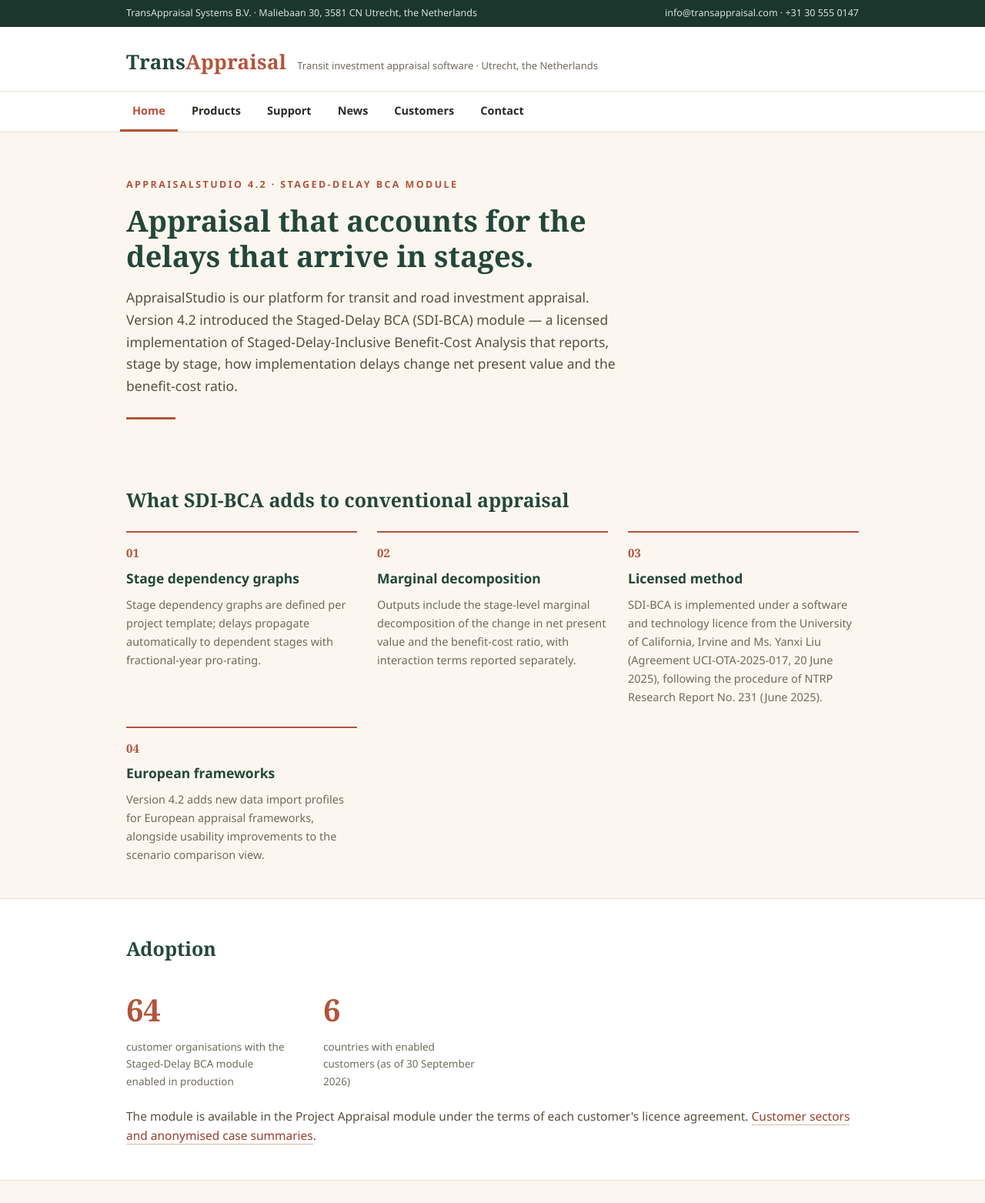
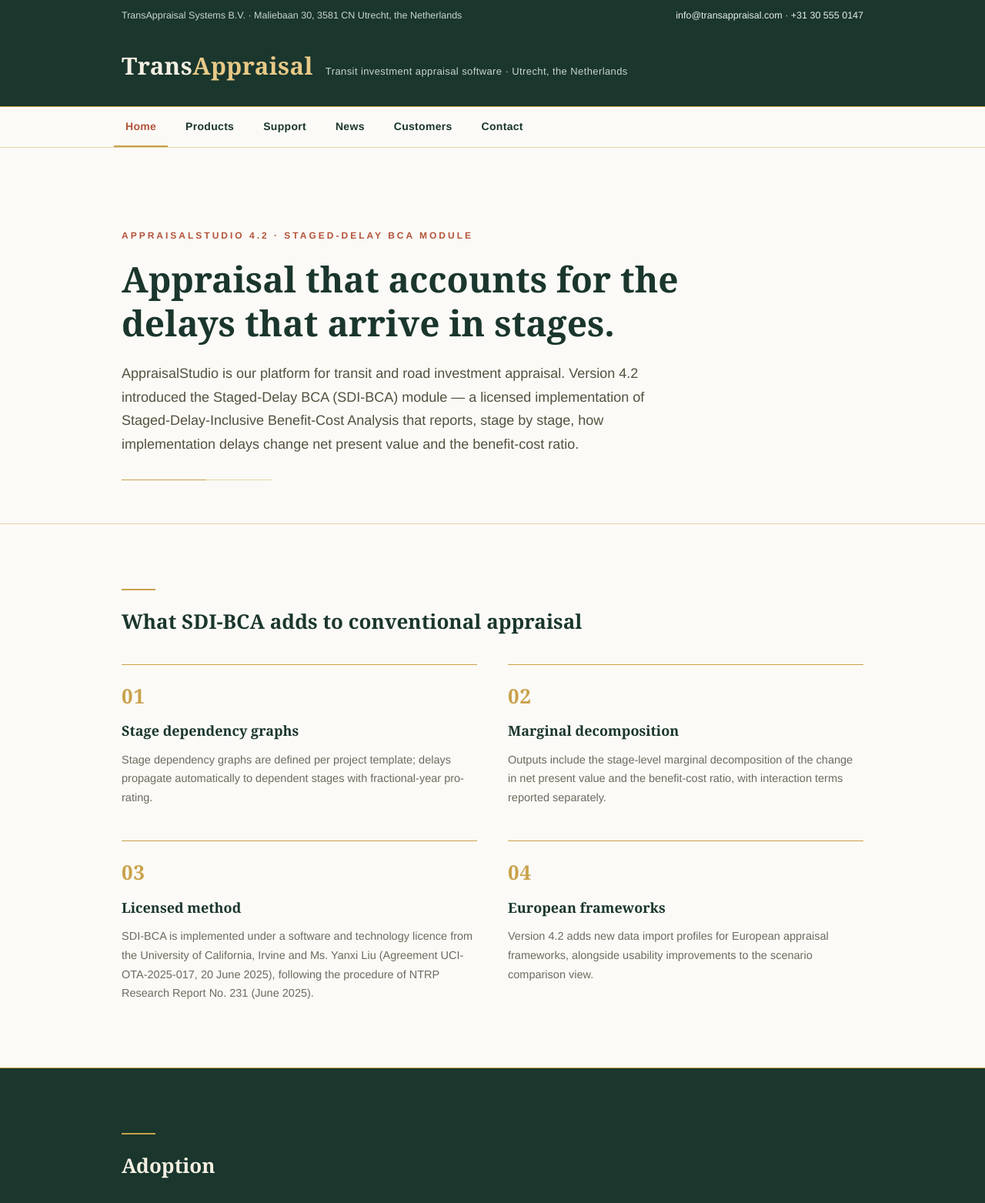
Before and after one commit to fanshiyu35/transappraisal, a plain HTML site: page index.html in a window 1280 px wide. Shown: the top 1563 px of the page at 77% size. Drawn offline with Linux system fonts and the light colour scheme.

Commit message:
style: per-issuer site identity per 2026-11-16 design spec (CSS only)

```diff
--- a/styles.css
+++ b/styles.css
@@ -1,112 +1,184 @@
-/* TransAppraisal Systems B.V. — European professional style
-   Terracotta + deep green + cream, serif display, editorial */
+/* TransAppraisal Systems B.V. — consultancy style
+   Quiet luxury: cream ground, deep green, gold hairlines, generous
+   whitespace, Georgia display type */
 
 :root {
   --terra: #b4533a;
-  --terra-dark: #96402c;
-  --green: #24473b;
-  --green-dark: #1a362d;
-  --cream: #fbf7f0;
+  --green: #1a362d;
+  --green-mid: #24473b;
+  --cream: #fbfaf6;
   --white: #ffffff;
   --ink: #2c2a26;
   --muted: #6f6a5f;
-  --line: #e7dfd0;
+  --line: #e8e1d2;
   --gold: #c9a24b;
+  --gold-soft: #e2d3a8;
+  --sans: "Helvetica Neue", Helvetica, Arial, sans-serif;
+  --serif: Georgia, "Times New Roman", serif;
 }
 
 * { margin: 0; padding: 0; box-sizing: border-box; }
 
 body {
-  font-family: "Segoe UI", "Helvetica Neue", Arial, sans-serif;
+  font-family: var(--sans);
   background: var(--cream);
   color: var(--ink);
-  line-height: 1.65;
+  line-height: 1.7;
   font-size: 15.5px;
 }
 
-a { color: var(--terra-dark); text-decoration: none; border-bottom: 1px solid #d9b7a8; }
-a:hover { color: var(--green); border-bottom-color: var(--green); }
+a { color: var(--terra); text-decoration: none; border-bottom: 1px solid #e2cdbf; }
+a:hover { color: var(--green); border-bottom-color: var(--gold); }
 
-.wrap { max-width: 1000px; margin: 0 auto; padding: 0 24px; }
+.wrap { max-width: 1020px; margin: 0 auto; padding: 0 28px; }
 
-/* Header */
-.topline { background: var(--green-dark); color: #d8e2dc; font-size: 12.5px; }
-.topline .wrap { display: flex; justify-content: space-between; padding: 7px 24px; gap: 10px; flex-wrap: wrap; }
-.topline a { color: #d8e2dc; border: none; }
+/* ---------- single deep-green masthead (topline fused in) ---------- */
 
-.masthead { background: var(--white); border-bottom: 1px solid var(--line); }
-.masthead .wrap { display: flex; align-items: baseline; gap: 14px; padding: 24px 24px 16px; flex-wrap: wrap; }
-.wordmark { font-family: Georgia, "Times New Roman", serif; font-size: 26px; font-weight: bold; color: var(--green); letter-spacing: .3px; }
-.wordmark span { color: var(--terra); }
-.masthead .sub { font-size: 13px; color: var(--muted); }
+.topline { background: var(--green); color: #c8d5ce; font-size: 12.5px; border: none; }
+.topline .wrap { display: flex; justify-content: space-between; padding: 10px 28px 6px; gap: 10px; flex-wrap: wrap; }
+.topline a { color: #e8efe9; border: none; }
 
-/* Nav */
-.nav { border-bottom: 1px solid var(--line); background: var(--white); }
-.nav ul { list-style: none; display: flex; flex-wrap: wrap; gap: 2px; max-width: 1000px; margin: 0 auto; padding: 0 16px; }
+.masthead { background: var(--green); border-bottom: 1px solid var(--gold); }
+.masthead .wrap { display: flex; align-items: baseline; gap: 16px; padding: 22px 28px 26px; flex-wrap: wrap; }
+.wordmark { font-family: var(--serif); font-size: 31px; font-weight: bold; color: #f3efe2; letter-spacing: .4px; }
+.wordmark span { color: #e8c987; }
+.masthead .sub { font-size: 13px; color: #c8d5ce; letter-spacing: .4px; }
+
+/* ---------- nav: text links, gold underline on hover ---------- */
+
+.nav { border-bottom: 1px solid var(--gold-soft); background: var(--cream); }
+.nav ul { list-style: none; display: flex; flex-wrap: wrap; gap: 8px; max-width: 1020px; margin: 0 auto; padding: 0 18px; }
 .nav a {
-  display: block; padding: 13px 16px; font-size: 14.5px; font-weight: 600; color: var(--ink);
-  border-bottom: 3px solid transparent;
+  display: block;
+  padding: 14px 15px;
+  font-size: 14px;
+  font-weight: 600;
+  letter-spacing: .3px;
+  color: var(--green);
+  border: none;
 }
-.nav a:hover { color: var(--terra-dark); text-decoration: none; border: none; border-bottom: 3px solid transparent; }
-.nav .active a { color: var(--terra); border-bottom-color: var(--terra); }
+.nav a:hover { color: var(--green); text-decoration: none; border: none; box-shadow: inset 0 -2px 0 var(--gold); }
+.nav .active a { color: var(--terra); box-shadow: inset 0 -2px 0 var(--gold); }
 
-/* Hero — editorial */
-.hero { padding: 58px 0 40px; }
-.hero .eyebrow { font-size: 12.5px; font-weight: 700; letter-spacing: 2.4px; text-transform: uppercase; color: var(--terra); }
+/* ---------- hero: big whitespace + gold hairline ---------- */
+
+.hero { padding: 104px 0 56px; }
+.hero .eyebrow { font-size: 12px; font-weight: 700; letter-spacing: 3px; text-transform: uppercase; color: var(--terra); }
 .hero h1 {
-  font-family: Georgia, "Times New Roman", serif; font-size: 38px; line-height: 1.22;
-  color: var(--green); margin: 12px 0 16px; max-width: 720px; font-weight: bold;
+  font-family: var(--serif);
+  font-size: 46px;
+  line-height: 1.24;
+  color: var(--green);
+  margin: 18px 0 22px;
+  max-width: 820px;
+  font-weight: bold;
 }
-.hero p.lead { font-size: 17.5px; color: #55503f; max-width: 660px; }
-.hero .rule { width: 64px; height: 3px; background: var(--terra); margin-top: 26px; }
+.hero p.lead { font-size: 18px; color: #55503f; max-width: 700px; }
+.hero .rule {
+  width: 110px;
+  height: 1px;
+  background: var(--gold);
+  margin-top: 30px;
+  box-shadow: 86px 0 0 var(--gold-soft);
+}
 
-/* Sections */
-section { padding: 44px 0; }
-section.alt { background: var(--white); border-top: 1px solid var(--line); border-bottom: 1px solid var(--line); }
-section h2 { font-family: Georgia, "Times New Roman", serif; font-size: 25px; color: var(--green); margin-bottom: 14px; }
+/* ---------- sections: generous whitespace, gold hairline separators ---------- */
 
-.cols2 { display: grid; grid-template-columns: repeat(auto-fit, minmax(280px, 1fr)); gap: 26px; margin-top: 20px; }
-.item { border-top: 2px solid var(--terra); padding-top: 14px; }
-.item .no { font-family: Georgia, serif; font-size: 15px; color: var(--terra); font-weight: bold; }
-.item h3 { font-size: 17.5px; color: var(--green); margin: 6px 0 8px; }
+section { padding: 84px 0; border-top: 1px solid var(--gold-soft); }
+section h2 { font-family: var(--serif); font-size: 26px; color: var(--green); margin-bottom: 10px; }
+section h2::before {
+  content: "";
+  display: block;
+  width: 44px;
+  height: 2px;
+  background: var(--gold);
+  margin-bottom: 18px;
+}
+
+/* deep-green zone */
+section.alt {
+  background: var(--green);
+  border-top: 1px solid var(--gold);
+  border-bottom: 1px solid var(--gold);
+  color: #d8e2dc;
+}
+section.alt h2 { color: #f3efe2; }
+section.alt h2::before { background: var(--gold); }
+section.alt p { color: #c8d5ce !important; }
+section.alt a { color: #e9d9a8; border-bottom-color: #6d7a70; }
+section.alt a:hover { color: #f5e7b8; border-bottom-color: var(--gold); }
+
+/* ---------- numbered items ---------- */
+
+.cols2 { display: grid; grid-template-columns: repeat(auto-fit, minmax(300px, 1fr)); gap: 44px 40px; margin-top: 34px; }
+.item { border-top: 1px solid var(--gold); padding-top: 18px; }
+.item .no { font-family: var(--serif); font-size: 26px; color: var(--gold); font-weight: bold; letter-spacing: 1px; }
+.item h3 { font-family: var(--serif); font-size: 18px; color: var(--green); margin: 8px 0 10px; }
 .item p { font-size: 14.5px; color: var(--muted); }
 
-/* Article pages */
-.article { max-width: 780px; }
-.article h1 { font-family: Georgia, "Times New Roman", serif; font-size: 30px; color: var(--green); line-height: 1.25; }
-.article .meta { color: var(--muted); font-size: 13.5px; margin: 8px 0 22px; }
-.article h2 { margin-top: 28px; }
+/* ---------- article pages ---------- */
+
+.article { max-width: 800px; }
+.article h1 { font-family: var(--serif); font-size: 31px; color: var(--green); line-height: 1.3; }
+.article .meta { color: var(--muted); font-size: 13.5px; margin: 10px 0 24px; }
+.article h2 { margin-top: 34px; }
 .article ul, .article ol { margin: 12px 0 12px 24px; }
 .article li { margin: 7px 0; }
 .article table { width: 100%; border-collapse: collapse; margin: 18px 0; background: var(--white); }
 .article table th, .article table td { border: 1px solid var(--line); padding: 10px 13px; font-size: 14.5px; text-align: left; vertical-align: top; }
-.article table th { background: #efe7d8; color: var(--green-dark); font-weight: 700; }
+.article table th { background: #f0ead9; color: var(--green); font-weight: 700; }
 .article .signoff { color: var(--muted); margin-top: 26px; }
 
-/* Stat band */
-.stats { display: flex; gap: 46px; flex-wrap: wrap; margin-top: 26px; }
-.stat .num { font-family: Georgia, serif; font-size: 40px; font-weight: bold; color: var(--terra); }
-.stat .lbl { font-size: 13.5px; color: var(--muted); max-width: 210px; margin-top: 4px; }
+/* ---------- stat band ---------- */
 
-/* Customers */
-.case { background: var(--white); border: 1px solid var(--line); border-top: 3px solid var(--green); padding: 20px 22px; margin: 16px 0; }
-.case h3 { font-family: Georgia, serif; font-size: 17.5px; color: var(--green); margin-bottom: 6px; }
+.stats { display: flex; gap: 64px; flex-wrap: wrap; margin-top: 30px; }
+.stat .num { font-family: var(--serif); font-size: 42px; font-weight: bold; color: var(--terra); }
+.stat .lbl { font-size: 13.5px; color: var(--muted); max-width: 230px; margin-top: 6px; }
+section.alt .stat .num { color: var(--gold); }
+section.alt .stat .lbl { color: #c8d5ce; }
+
+/* ---------- customers ---------- */
+
+.case {
+  background: var(--white);
+  border: 1px solid var(--line);
+  border-top: 2px solid var(--gold) !important;
+  padding: 22px 24px;
+  margin: 18px 0;
+}
+.case h3 { font-family: var(--serif); font-size: 17.5px; color: var(--green); margin-bottom: 6px; }
 .case p { font-size: 14.5px; color: var(--muted); }
-.case .sector { font-size: 11.5px; font-weight: 700; letter-spacing: 1.2px; text-transform: uppercase; color: var(--terra); margin-bottom: 7px; }
+.case .sector { font-size: 11.5px; font-weight: 700; letter-spacing: 1.6px; text-transform: uppercase; color: var(--gold); margin-bottom: 7px; }
+
+/* ---------- button: restrained ---------- */
 
 .btn {
-  display: inline-block; background: var(--terra); color: #fff; border: none;
-  font-weight: 700; font-size: 14.5px; padding: 12px 26px; border-radius: 3px;
+  display: inline-block;
+  background: transparent;
+  color: var(--green);
+  border: 1px solid var(--green);
+  font-weight: 700;
+  font-size: 14px;
+  letter-spacing: .4px;
+  padding: 12px 28px;
+  border-radius: 2px;
 }
-.btn:hover { background: var(--terra-dark); color: #fff; }
+.btn:hover { background: var(--green); color: #fff; }
 
-footer.sitefoot { background: var(--green-dark); color: #c3d0c9; font-size: 13.5px; }
-footer.sitefoot .wrap { display: flex; justify-content: space-between; gap: 18px; flex-wrap: wrap; padding: 28px 24px; }
+footer.sitefoot {
+  background: var(--green);
+  color: #c3d0c9;
+  font-size: 13.5px;
+  border-top: 1px solid var(--gold);
+}
+footer.sitefoot .wrap { display: flex; justify-content: space-between; gap: 18px; flex-wrap: wrap; padding: 34px 28px; }
 footer.sitefoot a { color: #e8efe9; border-color: #54706a; }
 
-.crumbs { font-size: 13px; color: var(--muted); padding: 28px 0 4px; }
+.crumbs { font-size: 13px; color: var(--muted); padding: 32px 0 4px; }
 .crumbs a { color: var(--muted); }
 
 @media (max-width: 720px) {
-  .hero h1 { font-size: 29px; }
+  .hero h1 { font-size: 30px; }
+  .hero { padding: 60px 0 48px; }
+  section { padding: 56px 0; }
 }
```
